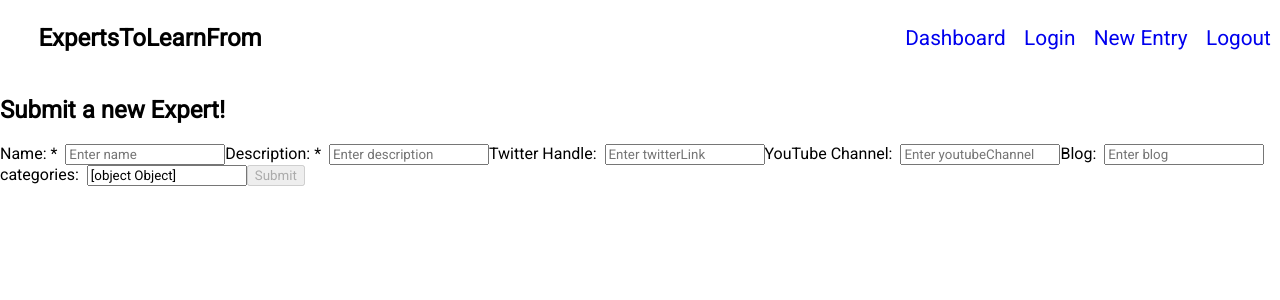
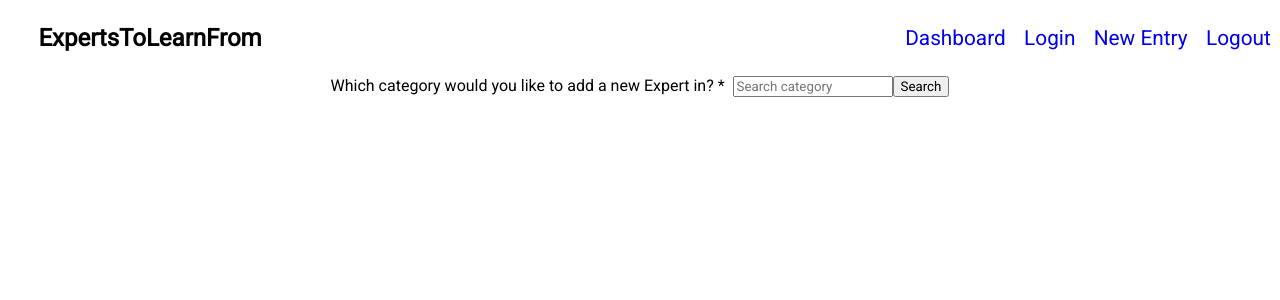
Before and after one commit to GoldenPedro/experts-to-learn-from, a React (Create React App) app: page /new-expert in a window 1280 px wide. Shown: the top 300 px of the page. Built offline with nearby package versions, Linux system fonts and the light colour scheme; sample sign-in values are in the browser's storage.

Commit message:
worked on multipage form

```diff
--- a/src/App.js
+++ b/src/App.js
@@ -8,6 +8,8 @@ import Dashboard from './Components/Dashboard'
 import Login from './Components/Login'
 import Signup from './Components/Signup'
 import NewExpertForm from './Components/Expert/NewExpertForm'
+import CreateExpertForm from './Components/Expert/CreateExpertForm'
+
 
 function App() {
   return (
@@ -23,7 +25,7 @@ function App() {
         <Route exact path='/signup'>
           <Signup />
         </Route>
-        <PrivateRoute exact path='/new-expert' component={NewExpertForm} />
+        <PrivateRoute exact path='/new-expert' component={CreateExpertForm} />
       </Switch>
     </div>
   );
--- /dev/null
+++ b/src/Components/Expert/CreateExpertForm.js
@@ -0,0 +1,87 @@
+import React, { Component } from 'react';
+import SelectCategoryForm from './SelectCategoryForm'
+import ExpertDetailsForm from './ExpertDetailsForm'
+
+
+export class CreateExpertForm extends Component {
+
+  state = {
+    step: 1,
+    name: '',
+    descriptions: {
+      description: '',
+      rating: 1
+    },
+    twitterLink: '',
+    youtubeChannel: '',
+    blog: '',
+    category: '',
+  }
+
+
+  // Proceed to next step
+  nextStep = () => {
+    const { step } = this.state;
+    this.setState({
+      step: step + 1
+    });
+  };
+
+  // Go back to prev step
+  prevStep = () => {
+    const { step } = this.state;
+    this.setState({
+      step: step - 1
+    });
+  };
+
+  // // Handle fields change
+  handleChange = input => e => {
+    this.setState({ [input]: e.target.value });
+  };
+
+  saveCategory = (payload) => {
+    this.setState({...this.state, category: payload})
+  }
+
+    render() {
+
+      const { step } = this.state;
+      const { name, description, twitterLink, youtubeChannel, blog, category } = this.state;
+      const values = { name, description, twitterLink, youtubeChannel, blog, category };
+
+    switch (step) {
+        case 1:
+          return (
+            <SelectCategoryForm
+            nextStep={this.nextStep}
+            handleChange={this.handleChange}
+            values={values}
+            saveCategory={this.saveCategory}
+            />
+          );
+        case 2:
+          return (
+            <ExpertDetailsForm
+              nextStep={this.nextStep}
+              prevStep={this.prevStep}
+              handleChange={this.handleChange}
+              values={values}
+            />
+          );
+        // case 3:
+        //   return (
+        //     <Confirm
+        //       nextStep={this.nextStep}
+        //       prevStep={this.prevStep}
+        //       values={values}
+        //     />
+        //   );
+        // case 4:
+        //   return <Success />;
+        default:
+          (console.log('This is a multi-step form built with React.'))
+      }
+    }
+}
+export default CreateExpertForm;
--- /dev/null
+++ b/src/Components/Expert/ExpertDetailsForm.js
@@ -0,0 +1,116 @@
+import React, { useState, useEffect } from 'react';
+import axios from 'axios';
+import { useHistory } from 'react-router-dom';
+import * as yup from 'yup'
+import '../../App.css';
+
+// const defaultValues = {
+//     name: '',
+//     description: '',
+//     twitterLink: '',
+//     youtubeChannel: '',
+//     blog: '',
+//     category: '',
+// }
+
+// const defaultErrors = {
+//     name: '',
+//     description: '',
+// };
+
+
+// const schema = yup.object().shape({
+//     name: yup.string().required('name is required'),
+//     description: yup.string().required('Username is required'),
+//     twitterLink: yup.string(),
+//     youtubeChannel: yup.string(),
+//     blog: yup.string(),
+//     category: yup.string(),
+// })
+
+const NewExpert = (props) => {
+    // State
+    // const [formValues, setFormValues] = useState(defaultValues);
+    const [savedFormInfo, setSavedFormInfo] = useState([]);
+    // const [errors, setErrors] = useState(defaultErrors);
+    const [buttonDisabled, setButtonDisabled] = useState(true)
+    const history = useHistory();
+    const {handleChange, nextStep, prevStep, values} = props
+
+    // Form functions
+    // const handleChanges = (evt) => {
+    //     const { name, value } = evt.target;
+    //     validate(name, value);
+    //     setFormValues({ ...formValues, [name]: value });
+    //     console.log(formValues)
+    // }
+
+    const submit = (evt) => {
+        evt.preventDefault();
+        // Packages an easy-to-use payload to put onto state
+        // const newData = {
+        //     name: formValues.name.trim(),
+        //     description: formValues.description.trim(),
+        // }
+        // Axios functionality
+        axios.post('http://www.expertstolearnfrom.com/api/NewExpert', values)
+            .then((res) => {
+                console.log(res.data);
+            })
+            .catch(err => {
+                console.log(err);
+            })
+        // Adds new data to state & clears form
+        // setSavedFormInfo([...savedFormInfo, newData]);
+        // setFormValues(defaultValues);
+        // history.push('/');
+    }
+
+    // const validate = (name, value) => {
+    //     yup
+    //       .reach(schema, name)
+    //       .validate(value)
+    //       .then((valid) => {
+    //         setErrors({ ...errors, [name]: "" });
+    //       })
+    //       .catch((err) => {
+    //         setErrors({ ...errors, [name]: err.errors[0] });
+    //       });
+    //   };
+
+    // useEffect(() => {
+    //     schema.isValid(formValues).then((valid) => {
+    //       setButtonDisabled(!valid);
+    //     });
+    //   }, [formValues]);
+
+    return (
+      <div className="new-expert">
+          <h2>Submit a new Expert!</h2>
+          <form onSubmit={submit}>
+              <label>Name: * &nbsp;
+                  <input value={values.name} onChange={handleChange('name')} placeholder='Enter name' name="name" type='name' />
+              </label>
+              {/* {errors.name.length > 0 ? <p>{errors.name}</p> : null}   */}
+              <label>Description: * &nbsp;
+                  <input value={values.descriptions.description} onChange={handleChange('description')} placeholder='Enter description' name="description" />
+              </label>
+              <label>Twitter Handle: &nbsp;
+                  <input value={values.twitterLink} onChange={handleChange('twitterLink')} placeholder='Enter twitterLink' name="twitterLink" />
+              </label>
+              <label>YouTube Channel: &nbsp;
+                  <input value={values.youtubeChannel} onChange={handleChange('youtubeChannel')} placeholder='Enter youtubeChannel' name="youtubeChannel" />
+              </label>
+              <label>Blog: &nbsp;
+                  <input value={values.blog} onChange={handleChange('blog')} placeholder='Enter blog' name="blog" />
+              </label>
+              <button
+            //    disabled={buttonDisabled}
+              >
+                  Submit</button>
+          </form>
+      </div>
+    );
+  }
+
+  export default NewExpert;
--- a/src/Components/Expert/NewExpertForm.js
+++ b/src/Components/Expert/NewExpertForm.js
@@ -6,11 +6,14 @@ import '../../App.css';
 
 const defaultValues = {
     name: '',
-    description: '',
+    descriptions: {
+        description: '',
+        rating: 1
+    },
     twitterLink: '',
     youtubeChannel: '',
     blog: '',
-    categories: {},
+    category: '',
 }
 
 const defaultErrors = {
@@ -18,19 +21,24 @@ const defaultErrors = {
     description: '',
 };
 
+const defaultCategorySearch = {
+    category: ''
+}
+
 const schema = yup.object().shape({
     name: yup.string().required('name is required'),
     description: yup.string().required('Username is required'),
     twitterLink: yup.string(),
     youtubeChannel: yup.string(),
     blog: yup.string(),
-    categories: yup.string(),
+    category: yup.string(),
 })
 
 const NewExpert = (props) => {
     // State
     const [formValues, setFormValues] = useState(defaultValues);
     const [savedFormInfo, setSavedFormInfo] = useState([]);
+    const [categorySearch, setCategorySearch] = useState(defaultCategorySearch)
     const [errors, setErrors] = useState(defaultErrors);
     const [buttonDisabled, setButtonDisabled] = useState(true)
     const history = useHistory();
@@ -48,10 +56,10 @@ const NewExpert = (props) => {
         // Packages an easy-to-use payload to put onto state
         const newData = {
             name: formValues.name.trim(),
-            description: formValues.description,
+            description: formValues.description.trim(),
         }
         // Axios functionality
-        axios.post('http://www.expertstolearnfrom.com/api/NewExpert', formValues)
+        axios.post('http://www.expertstolearnfrom.com/api/NewExpert', newData)
             .then((res) => {
                 console.log(res.data);
             })
@@ -61,7 +69,21 @@ const NewExpert = (props) => {
         // Adds new data to state & clears form
         setSavedFormInfo([...savedFormInfo, newData]);
         setFormValues(defaultValues);
-        history.push('/');
+        // history.push('/');
+    }
+
+    const search = (evt) => {
+        evt.preventDefault();
+        console.log(formValues.category)
+        axios.post('http://www.expertstolearnfrom.com/api/categories', categorySearch)
+        .then(res => {
+            console.log(res.data);
+        })
+    }
+
+    const handleSearchChanges = (evt) => {
+        const { name, value } = evt.target;
+        setCategorySearch({ ...categorySearch, [name]: value });
     }
 
     const validate = (name, value) => {
@@ -85,6 +107,12 @@ const NewExpert = (props) => {
     return (
       <div className="new-expert">
           <h2>Submit a new Expert!</h2>
+          <form onSubmit={search}>
+              <label>Which category would you like to add a new Expert in? * &nbsp;
+                  <input value={categorySearch.category} onChange={handleSearchChanges} placeholder='Search category' name="category" type='text' />
+              </label>
+              <button>Search</button>
+          </form>
           <form onSubmit={submit}>
               <label>Name: * &nbsp;
                   <input value={formValues.name} onChange={handleChanges} placeholder='Enter name' name="name" type='name' />
@@ -102,9 +130,6 @@ const NewExpert = (props) => {
               <label>Blog: &nbsp;
                   <input value={formValues.blog} onChange={handleChanges} placeholder='Enter blog' name="blog" />
               </label>
-              <label>categories: &nbsp;
-                  <input value={formValues.categories} onChange={handleChanges} placeholder='Enter categories' name="categories" />
-              </label>
               <button disabled={buttonDisabled}>Submit</button>
           </form>
       </div>
--- /dev/null
+++ b/src/Components/Expert/SelectCategoryForm.js
@@ -0,0 +1,65 @@
+import React, { useState, useEffect } from 'react';
+import axios from 'axios';
+
+const defaultCategorySearch = {
+    category: ''
+}
+
+const categories = []
+
+const SelectCategoryForm = (props) =>{
+    const {values, handleChange, nextStep, saveCategory} = props
+    const [categorySearch, setCategorySearch] = useState(defaultCategorySearch)
+    const [categoriesState, setCategoriesState] = useState(categories)
+
+    // const [categorySearch, setCategorySearch] = useState(defaultCategorySearch)
+
+    // useEffect(() => {
+    //     axios.get('http://www.expertstolearnfrom.com/api/categories')
+    //     .then(res => {
+    //         console.log(res.data);
+    //     })
+    //   }, []);
+
+      const search = (evt) => {
+        evt.preventDefault();
+        console.log(defaultCategorySearch.category)
+        axios.post('http://www.expertstolearnfrom.com/api/categories', categorySearch)
+        .then(res => {
+            console.log(res.data);
+            setCategoriesState(res.data)
+        })
+    }
+
+    const handleSearchChanges = (evt) => {
+        const { name, value } = evt.target;
+        setCategorySearch({ ...categorySearch, [name]: value });
+    }
+
+    const selectCategory = (evt) => {
+        console.log(evt.target.id)
+        saveCategory(evt.target.id)
+        nextStep()
+    }
+
+    return(
+        <div className='select-category-form'>
+            <form onSubmit={search}>
+                <label>Which category would you like to add a new Expert in? * &nbsp;
+                    <input value={categorySearch.category} onChange={handleSearchChanges} placeholder='Search category' name="category" type='text' />
+                </label>
+                <button>Search</button>
+            </form>
+
+            {
+                categoriesState.map((item) => (
+                        <p id={item} onClick={selectCategory}>{item}</p>
+                ))
+            }
+        </div>
+
+    )
+}
+
+
+export default SelectCategoryForm;
```
Also changed, not shown: src/Components/Expert/ExpertCategoryForm.js (added, +27 -0 lines), 1 other file (tests, documents, lock files or other folders).
